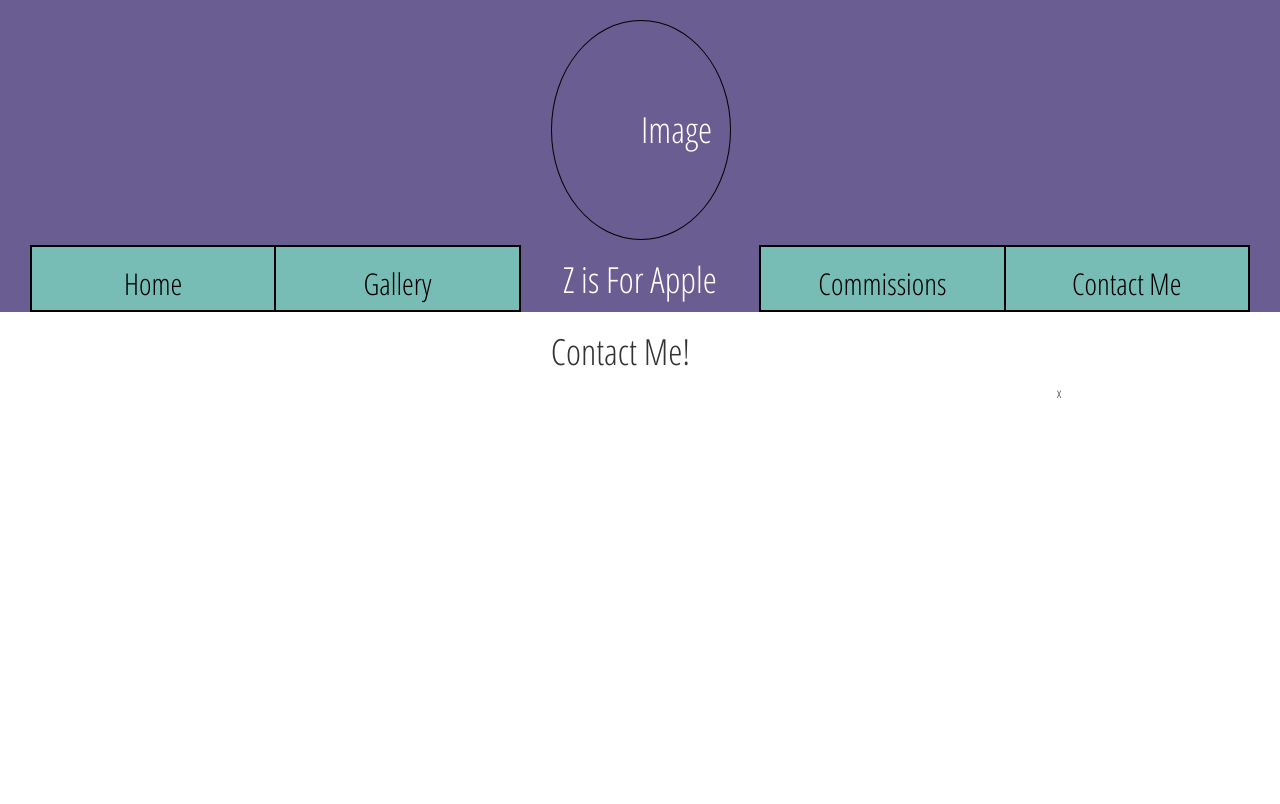
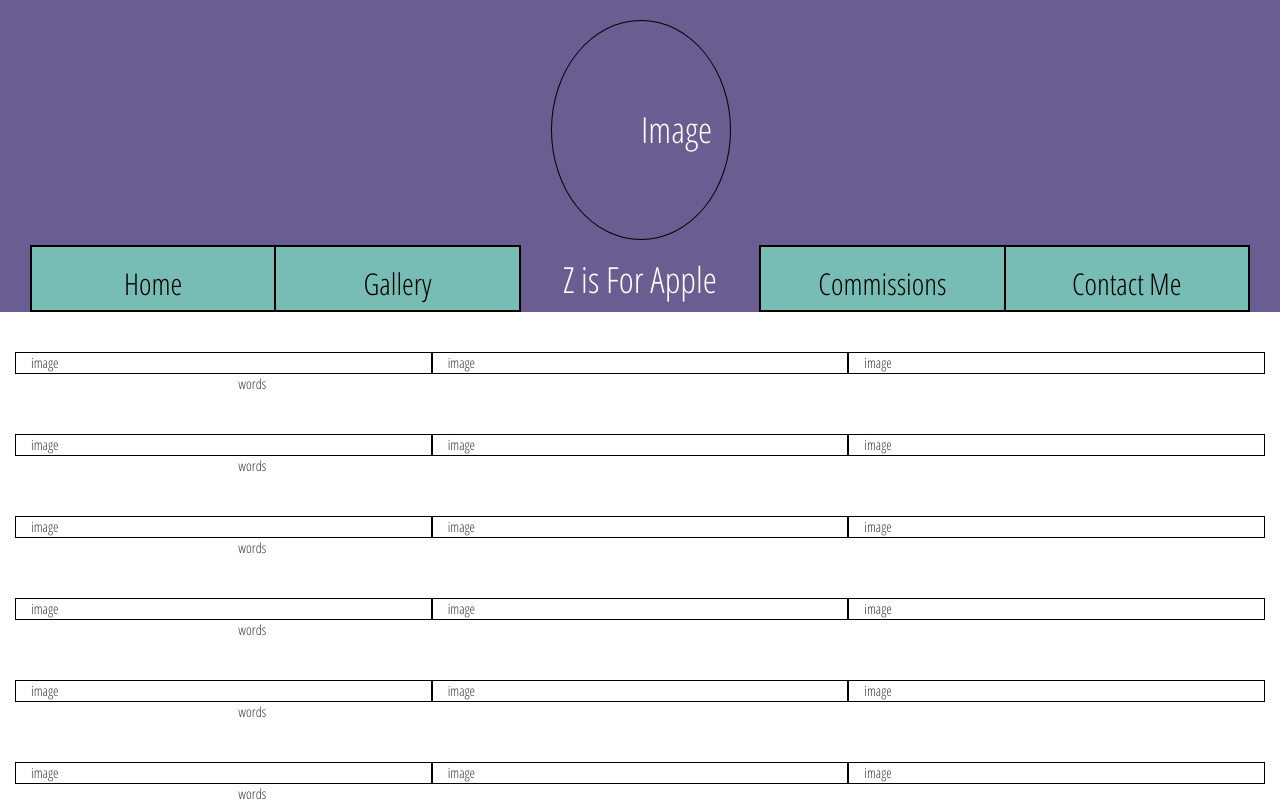
Before and after one commit to MeyAyre/ZanSite, a plain HTML site: page gallery/gallery.html in a window 1280 px wide. Drawn offline with nearby package versions, Linux system fonts and the light colour scheme.

Commit message:
starting on the gallery

```diff
--- a/css/layout.css
+++ b/css/layout.css
@@ -17,6 +17,13 @@ html body{
   margin-top: 50%;
   background-color: #77BDB5;
 }
+.shape-up{
+  border-radius: 100%;
+  border: solid thin black;
+  padding: 50%;
+  height: 100%;
+}
+
 .carousel{
   width: 60%;
   margin: 0 auto;
--- a/css/main.css
+++ b/css/main.css
@@ -23,12 +23,11 @@ a:link{
   background-color: #77BDB5;
   color: black;
 }
-.shape-up{
-  border-radius: 100%;
+
+.images{
   border: solid thin black;
-  padding: 50%;
-  height: 100%;
 }
+
 .item{
   background-color: #CFECCE;
 }
--- a/gallery/gallery.html
+++ b/gallery/gallery.html
@@ -49,19 +49,135 @@
       </nav>
     </header>
     <div class="container-fluid">
+      <br><br>
+      <!-- Sans-->
       <div class="row">
-        <div class="col-sm-5"></div>
-        <div class="col-sm-2">
-          <h1>Contact Me!</h1>
+        <div class="col-sm-4 images">
+          image
         </div>
-        <div class="col-sm-5"></div>
+        <div class="col-sm-4 images">
+          image
+        </div>
+        <div class="col-sm-4 images">
+          image
+        </div>
       </div>
       <div class="row">
         <div class="col-sm-2"></div>
         <div class="col-sm-8">
-          </p>
+          words
         </div>
-        <div class="col-sm-2"></div>x
+        <div class="col-sm-2"></div>
+      </div>
+
+      <br><br>
+
+      <!-- Sans-->
+      <div class="row">
+        <div class="col-sm-4 images">
+          image
+        </div>
+        <div class="col-sm-4 images">
+          image
+        </div>
+        <div class="col-sm-4 images">
+          image
+        </div>
+      </div>
+      <div class="row">
+        <div class="col-sm-2"></div>
+        <div class="col-sm-8">
+          words
+        </div>
+        <div class="col-sm-2"></div>
+      </div>
+
+      <br><br>
+
+      <!-- Sans-->
+      <div class="row">
+        <div class="col-sm-4 images">
+          image
+        </div>
+        <div class="col-sm-4 images">
+          image
+        </div>
+        <div class="col-sm-4 images">
+          image
+        </div>
+      </div>
+      <div class="row">
+        <div class="col-sm-2"></div>
+        <div class="col-sm-8">
+          words
+        </div>
+        <div class="col-sm-2"></div>
+      </div>
+
+      <br><br>
+
+      <!-- Sans-->
+      <div class="row">
+        <div class="col-sm-4 images">
+          image
+        </div>
+        <div class="col-sm-4 images">
+          image
+        </div>
+        <div class="col-sm-4 images">
+          image
+        </div>
+      </div>
+      <div class="row">
+        <div class="col-sm-2"></div>
+        <div class="col-sm-8">
+          words
+        </div>
+        <div class="col-sm-2"></div>
+      </div>
+
+      <br><br>
+
+      <!-- Sans-->
+      <div class="row">
+        <div class="col-sm-4 images">
+          image
+        </div>
+        <div class="col-sm-4 images">
+          image
+        </div>
+        <div class="col-sm-4 images">
+          image
+        </div>
+      </div>
+      <div class="row">
+        <div class="col-sm-2"></div>
+        <div class="col-sm-8">
+          words
+        </div>
+        <div class="col-sm-2"></div>
+      </div>
+
+      <br><br>
+
+      <!-- Sans-->
+      <div class="row">
+        <div class="col-sm-4 images">
+          image
+        </div>
+        <div class="col-sm-4 images">
+          image
+        </div>
+        <div class="col-sm-4 images">
+          image
+        </div>
+      </div>
+      <div class="row">
+        <div class="col-sm-2"></div>
+        <div class="col-sm-8">
+          words
+        </div>
+        <div class="col-sm-2"></div>
       </div>
     </div>
   </body>
```
